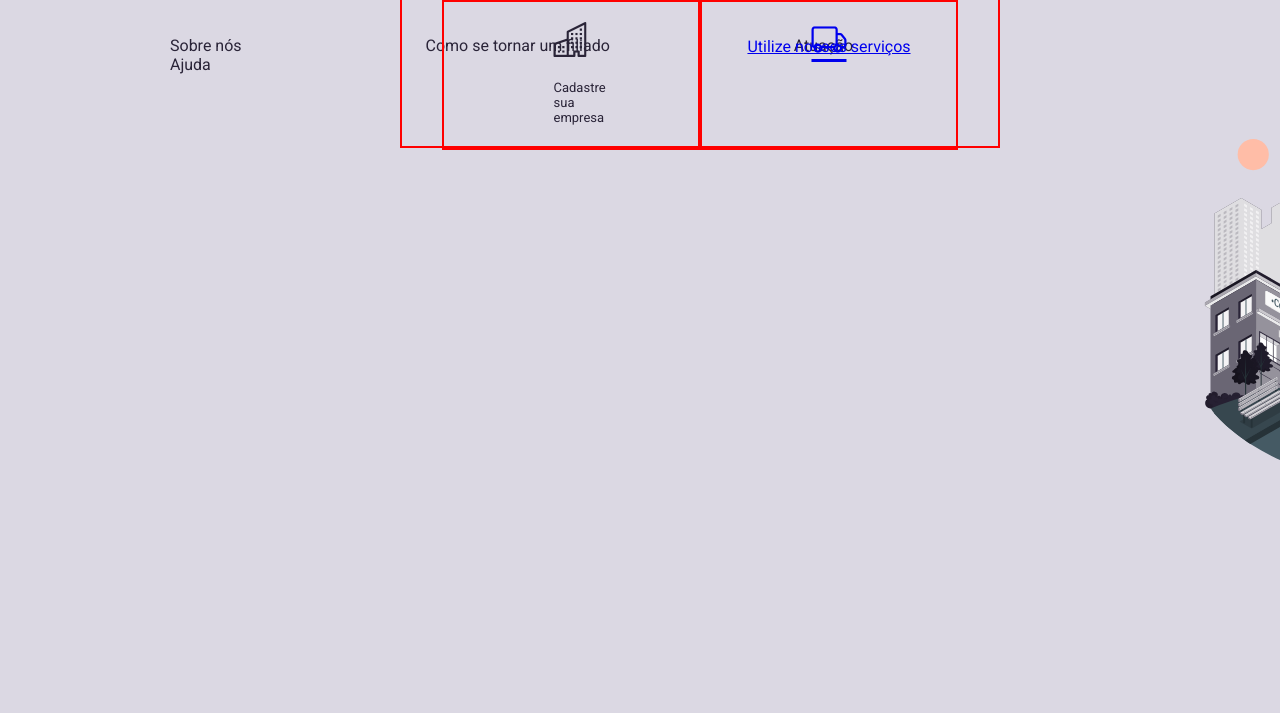
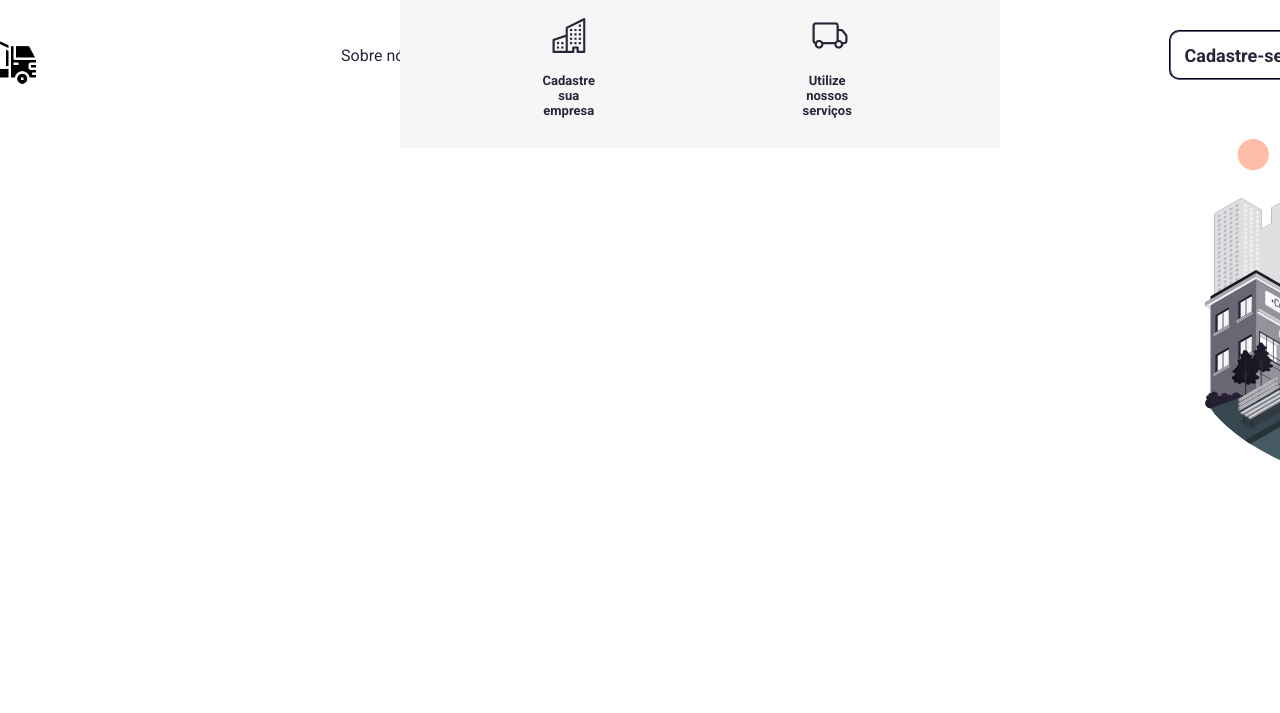
Before and after one commit to gustavogrossos/projeto_senai, a plain HTML site: page index.html in a window 1280 px wide. Shown: the top 713 px of the page. Drawn offline with nearby package versions, Linux system fonts and the light colour scheme.

Commit message:
featuring: html and css

```diff
--- a/index.html
+++ b/index.html
@@ -11,7 +11,7 @@
 </head>
 
 <body>
-
+    <header>
         <div class="top">
             <img src="assets/1967684.png" alt="">
             <nav>
@@ -27,7 +27,9 @@
                 Cadastre-se
             </button>
         </div>
+    </header>
 
+    <main>
         <div class="main">
             <img src="assets/Empty street-amico.svg" alt="">
 
@@ -53,6 +55,7 @@
                     </a>
                 </li>
         </div>
+    </main>
 
 </body>
 
--- a/style.css
+++ b/style.css
@@ -14,7 +14,8 @@
 body{
     width: 100vw;
     height: 100vh;
-    background: #DBD8E3;
+    background: #ffffff;
+    ;
 }
 
 .top{
@@ -46,7 +47,7 @@ body{
     color: #2A2438;
     font-weight: 400;
     font-size: 16px;
-    padding: 0px 90px;
+    padding: 0px 30px;
 }
 
 .cadastro{
@@ -72,16 +73,16 @@ body{
 }
 
 .nav-links{
-    border: solid red 2px;
     height: 150px; width: 600px;
     display: flex;
     padding: 0px 40px;
     position: relative; bottom: 500px; left: 400px;
     text-decoration: none;
+    text-align: center;
+    background-color: rgb(246, 246, 246);
 }
 
 .item-menu{
-    border: 2px solid red;
     height: 150px;
     width: 300px;
     display: flex;
@@ -104,10 +105,27 @@ body{
 }
 
 .text-list-home{
-    position: relative; top: 40px;
+    position: relative; top: 40px; right: 10px;
     display: flex;
-    align-items: center;
     font-size: 13px;
     width: 5px;
     height: 50px;
+    cursor: pointer;
+    font-weight: 700;
 }
+
+.usuario{
+    text-decoration: none;
+    color: #2A2438;
+    font-size: 20px;
+}
+
+.text-list-dashboard{
+    position: relative; top: 40px; right: 10px;
+    display: flex;
+    font-size: 13px;
+    width: 5px;
+    height: 50px;
+    cursor: pointer;
+    font-weight: 700;
+}
```
Lines whose indentation alone changed are shown as unchanged.
